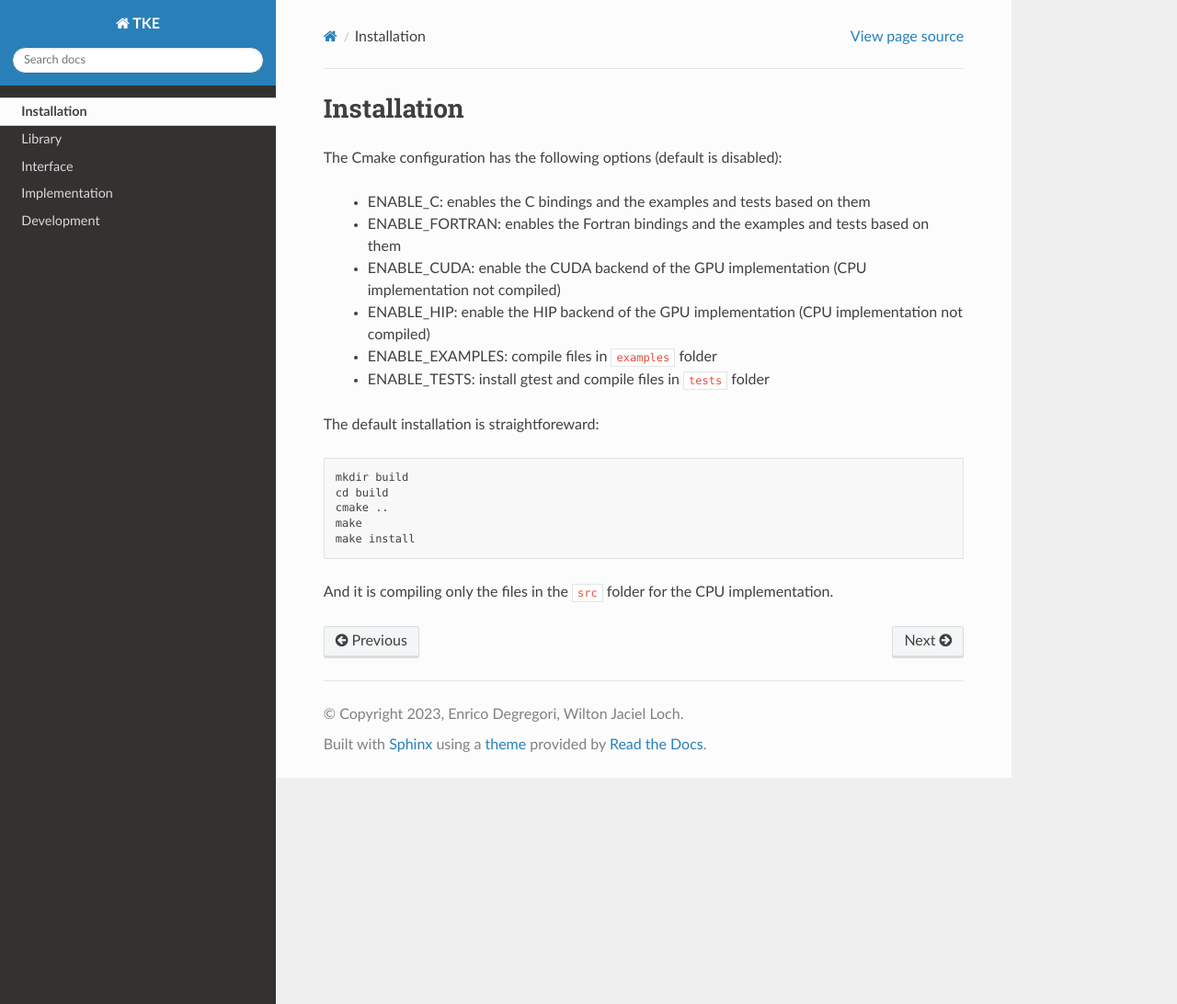
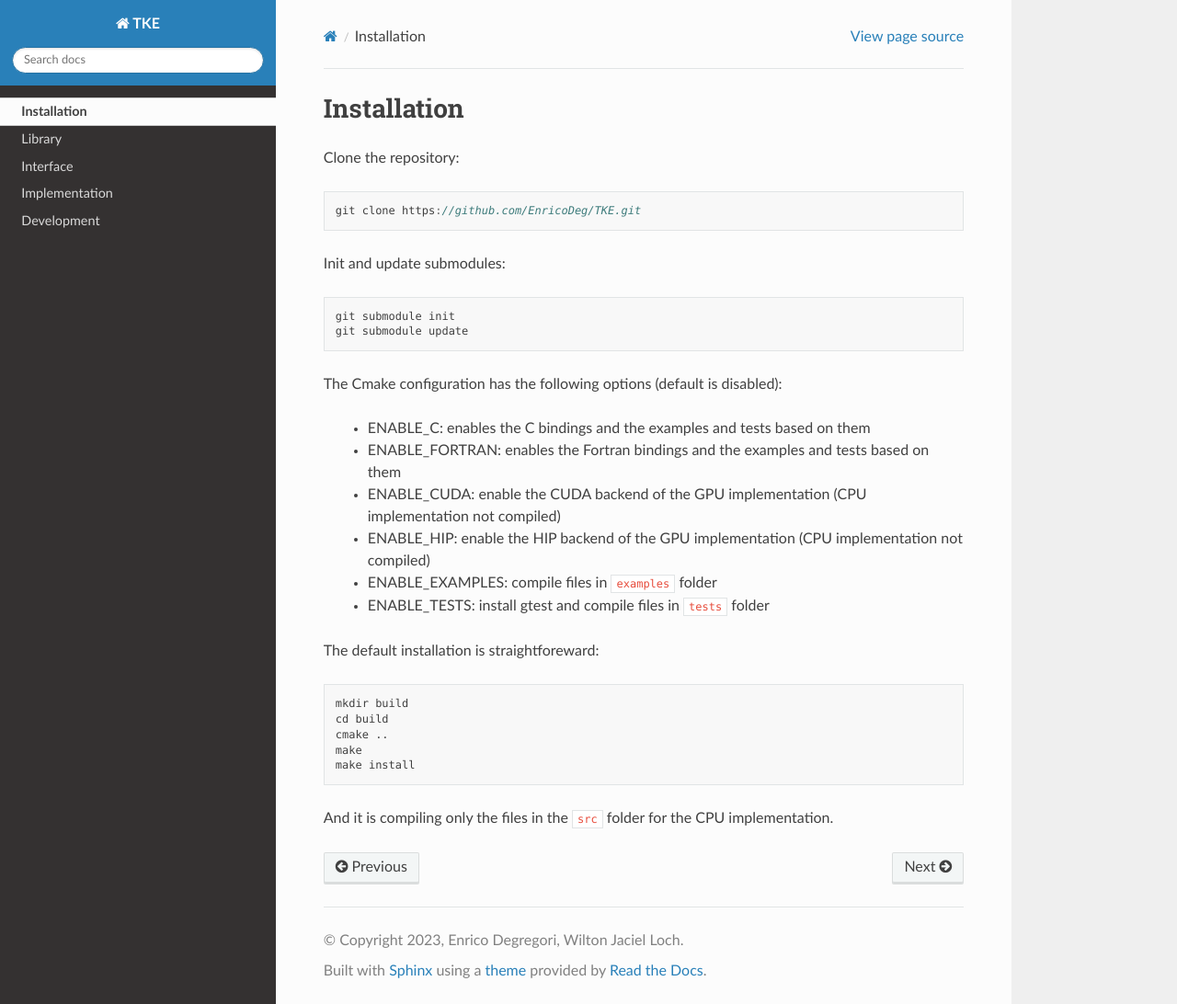
Before and after one commit to EnricoDeg/YAOP, a Sphinx documentation site: the page built from doc/source/installation.rst, in a window 1280 px wide and 1092 px high. Shown: the whole window at 92% size. Built offline with Sphinx 7.4.7 and the Read the Docs theme 2.0.0, drawn with Linux system fonts in a browser that asks for light colours.

Commit message:
doc: clone, init and update submodules

```diff
--- a/doc/source/installation.rst
+++ b/doc/source/installation.rst
@@ -2,6 +2,15 @@
 
 Installation
 ============
+
+Clone the repository::
+
+  git clone https://github.com/EnricoDeg/TKE.git
+
+Init and update submodules::
+
+  git submodule init
+  git submodule update
 
 The Cmake configuration has the following options (default is disabled):
 
```
